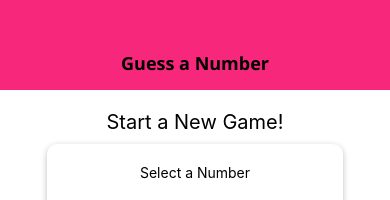
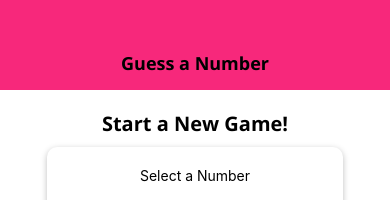
Before and after one commit to collinsbett29/Number-Game, a React Native app: screen / in a window 390 px wide. Shown: the top 200 px of the page. Built offline with nearby package versions, Linux system fonts and the light colour scheme.

Commit message:
Configuired font family

```diff
--- a/screens/startGameScreen.js
+++ b/screens/startGameScreen.js
@@ -107,7 +107,8 @@
   },
   title: {
     fontSize: 20,
-    marginVertical: 10
+    marginVertical: 10,
+    fontFamily: 'open-sans-bold'
   },
   inputContainer: {
     width: 300,
```
